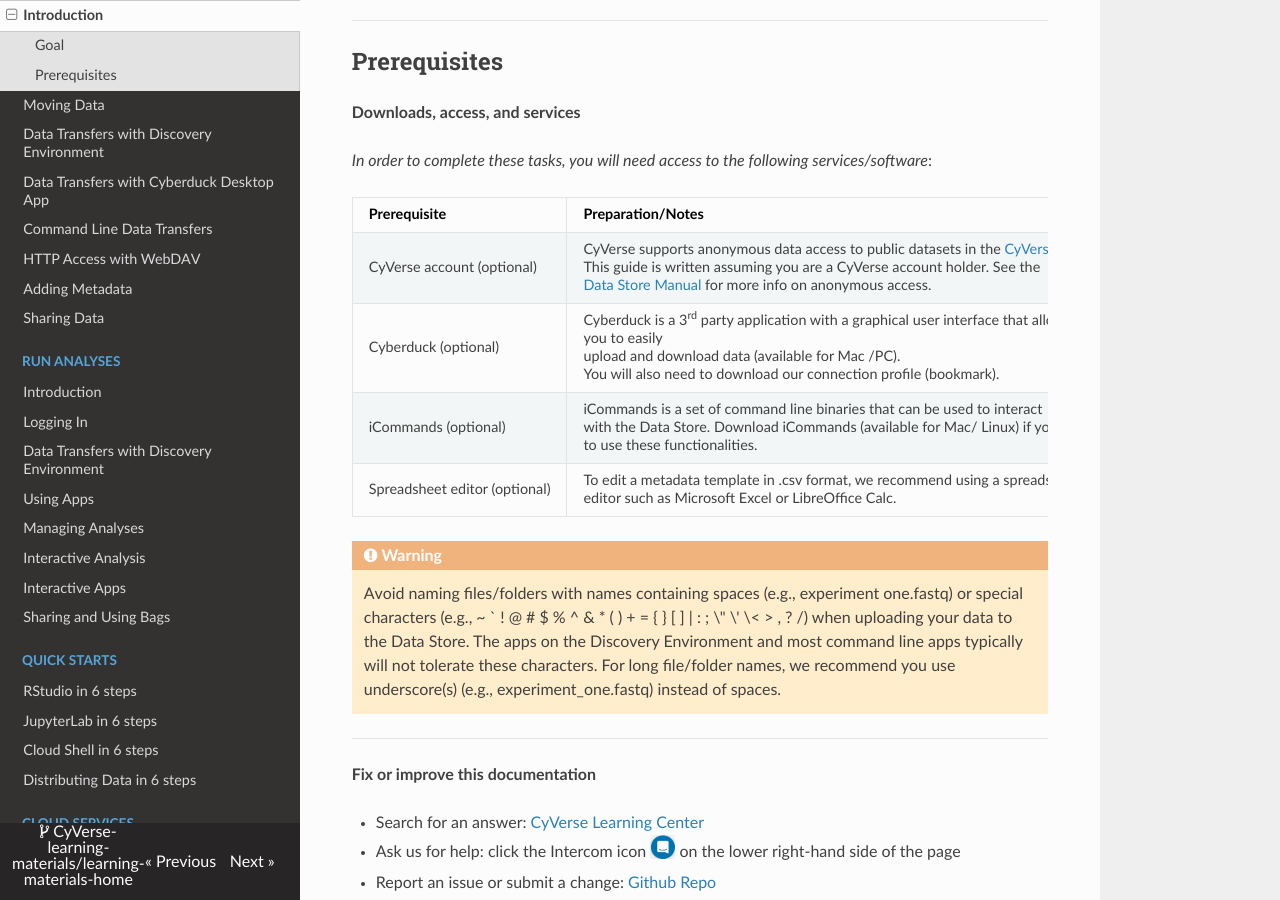
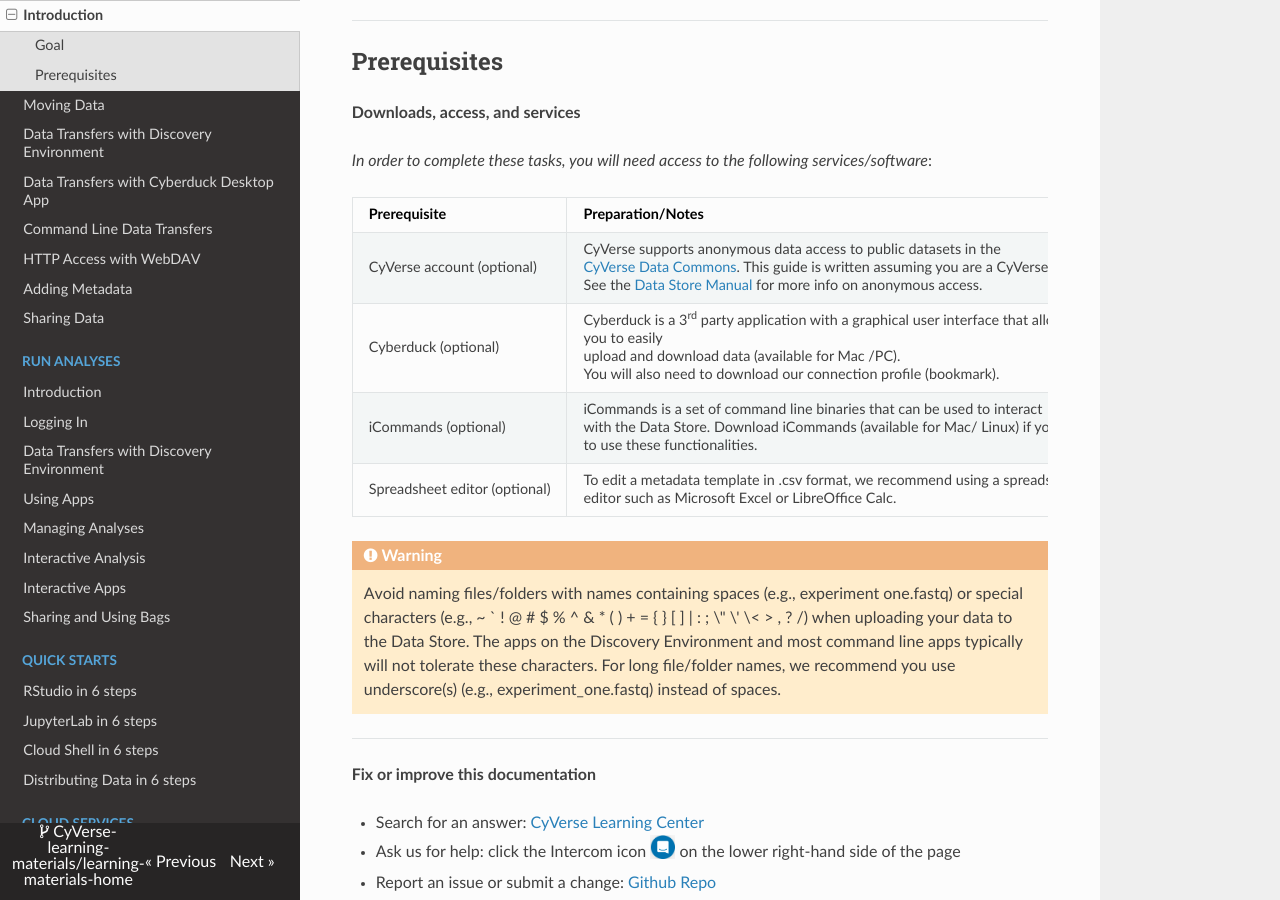
Before and after one commit to CyVerse-learning-materials/learning-materials-home, an MkDocs documentation site: the page built from docs/ds/intro.md, in a window 1280 px wide and 900 px high, scrolled down 771 px. Built offline with MkDocs 1.6.1, drawn with Linux system fonts in a browser that asks for light colours; nearby versions of some CDN libraries; a script that is not in the unit is left out.

Commit message:
Table formatting

```diff
--- a/docs/ds/intro.md
+++ b/docs/ds/intro.md
@@ -25,7 +25,7 @@
 
 | Prerequisite | Preparation/Notes | Link/Download |
 | --- | --- | --- |
-| CyVerse account (optional) | CyVerse supports anonymous data access to public datasets in the [CyVerse Data Commons](https://datacommons.cyverse.org/). <br> This guide is written assuming you are a CyVerse account holder.  See the <br> [Data Store Manual](https://cyverse.atlassian.net/wiki/spaces/DS/overview) for more info on anonymous access. |  [Get account](https://user.cyverse.org/){target=_blank} |
+| CyVerse account (optional) | CyVerse supports anonymous data access to public datasets in the <br> [CyVerse Data Commons](https://datacommons.cyverse.org/). This guide is written assuming you are a CyVerse account holder. <br> See the [Data Store Manual](https://cyverse.atlassian.net/wiki/spaces/DS/overview) for more info on anonymous access. |  [Get account](https://user.cyverse.org/){target=_blank} |
 | Cyberduck (optional) |  Cyberduck is a 3rd party application with a graphical user interface that allows <br> you to easily <br> upload and download data (available for Mac /PC). <br> You will also need to download our connection profile (bookmark). | - [Cyberduck Website](https://cyberduck.io/download/) <br> - [Cyberduck connection profile](https://cyverse.atlassian.net/wiki/download/attachments/241869843/CyVerseDataStore.cyberduckprofile?version=1&modificationDate=1568640173000&cacheVersion=1&api=v2) |
 |iCommands (optional) | iCommands is a set of command line binaries that can be used to interact <br> with the Data Store. Download iCommands (available for Mac/ Linux) if you want <br> to use these functionalities. | - [iCommands (for Mac)](https://cyverse.atlassian.net/wiki/download/attachments/241869823/cyverse-icommands-4.1.9.pkg?version=3&modificationDate=1472820029000&cacheVersion=1&api=v2) <br> - [iCommands (for Linux; see iCommands CLI)](https://irods.org/download/) |
 | Spreadsheet editor (optional) | To edit a metadata template in .csv format, we recommend using a spreadsheet <br> editor such as Microsoft Excel or LibreOffice Calc. | Free [LibreOffice](https://www.libreoffice.org/) |
```
